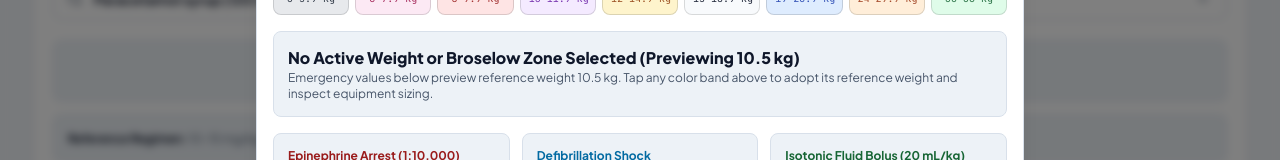
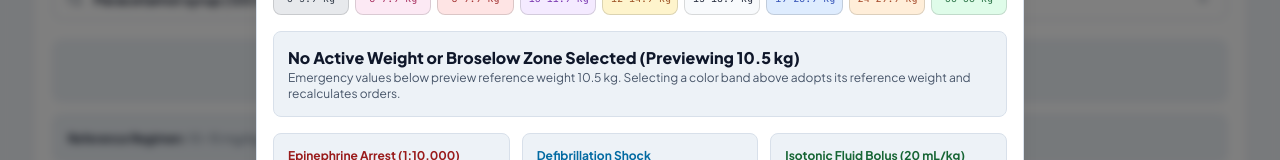
Before and after one commit to NTWKKM/er-ped, a React (Vite) app: page / in a window 1280 px wide. Both pictures are taken after a click on the button "Broselow". Shown: the part 212-372 px from the top of the page. Built offline with nearby package versions, Linux system fonts and the light colour scheme.

Commit message:
fix(review): preserve entered invalid weight during age edits, clarify Broselow adoption, and refine weight tooltips

```diff
--- a/src/App.tsx
+++ b/src/App.tsx
@@ -322,9 +322,11 @@ export default function App() {
         num = maxLimit;
         nextVal = String(maxLimit);
       }
-      if ((prev.weightSource === 'manual' || prev.weightSource === 'broselow') && parseFloat(prev.rawWeight) > 0) {
+      // If a weight has been entered (whether valid or invalid/out-of-range), preserve it and do not overwrite with age estimate
+      if (prev.rawWeight && prev.rawWeight.trim() !== '') {
         return { ...prev, rawAge: nextVal, useIBW: false };
       }
+      // Only apply estimated weight when no weight has been entered
       const estW =
         Number.isFinite(num) && num > 0 ? estimateWeightFromAge(num, prev.ageUnit) : null;
       return {
@@ -353,7 +355,8 @@ export default function App() {
         convertedNum = Math.min(maxLimit, rawConverted);
         convertedStr = String(convertedNum);
       }
-      if (prev.weightSource === 'estimated' || !prev.weightSource) {
+      // Only apply estimated weight when the current weight was estimated or when no weight was entered
+      if (prev.weightSource === 'estimated' || (!prev.weightSource && (!prev.rawWeight || prev.rawWeight.trim() === ''))) {
         const estW =
           Number.isFinite(convertedNum) && convertedNum > 0
             ? estimateWeightFromAge(convertedNum, nextUnit)
--- a/src/components/ModalsAndDrawers.tsx
+++ b/src/components/ModalsAndDrawers.tsx
@@ -222,9 +222,9 @@ export const BroselowModal: React.FC<BroselowModalProps> = ({
                 </div>
                 <div className="text-xs text-[var(--muted)]">
                   {activeWeight != null && activeWeight > 0 ? (
-                    `Resuscitation doses calculated from patient weight (${activeWeight.toFixed(1)} kg). Tap a color band above to preview reference equipment.`
+                    `Resuscitation doses calculated from patient weight (${activeWeight.toFixed(1)} kg). Selecting a color band above replaces active patient weight and recalculates orders.`
                   ) : (
-                    `Emergency values below preview reference weight ${refW.toFixed(1)} kg. Tap any color band above to adopt its reference weight and inspect equipment sizing.`
+                    `Emergency values below preview reference weight ${refW.toFixed(1)} kg. Selecting a color band above adopts its reference weight and recalculates orders.`
                   )}
                 </div>
               </div>
--- a/src/components/TopbarBiometrics.tsx
+++ b/src/components/TopbarBiometrics.tsx
@@ -143,6 +143,8 @@ export const TopbarBiometrics: React.FC<TopbarBiometricsProps> = ({
     };
   }, [
     activeWeight,
+    isWeightOutOfRange,
+    parsedWeight,
     bio.useIBW,
     ibwWeight,
     bio.rawHeight,
@@ -174,7 +176,13 @@ export const TopbarBiometrics: React.FC<TopbarBiometricsProps> = ({
                     ? 'border-[var(--danger)] bg-[var(--danger-soft)] text-[var(--danger-text)]'
                     : 'bg-[var(--panel-subtle)] border-[var(--border)]'
                 }`}
-                title={isWeightOutOfRange ? 'Weight exceeds supported maximum of 150 kg' : undefined}
+                title={
+                  isWeightOutOfRange
+                    ? parsedWeight > 150
+                      ? 'Weight exceeds supported maximum of 150 kg'
+                      : 'Please enter a valid weight (0.1–150 kg)'
+                    : undefined
+                }
               >
                 <label htmlFor="weight" className="text-xs font-bold text-[var(--muted)] select-none">
                   BW
```
